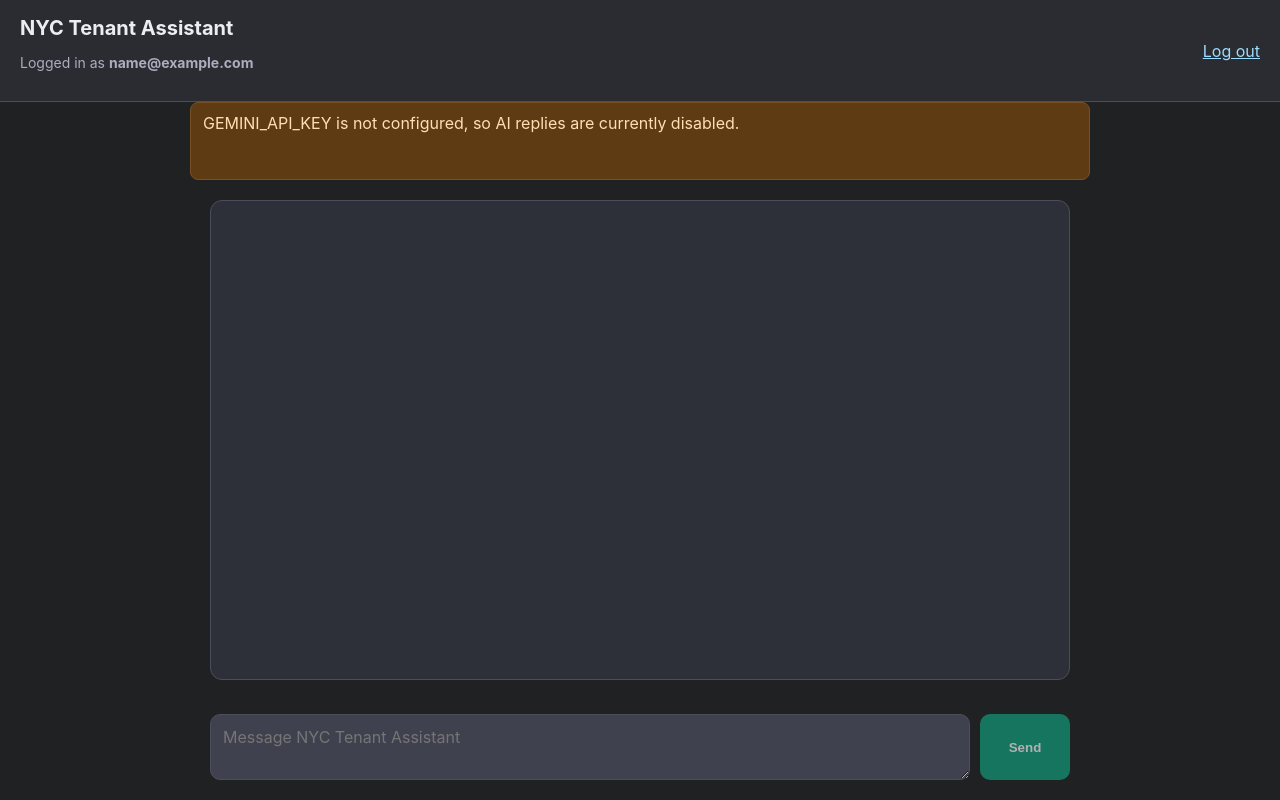
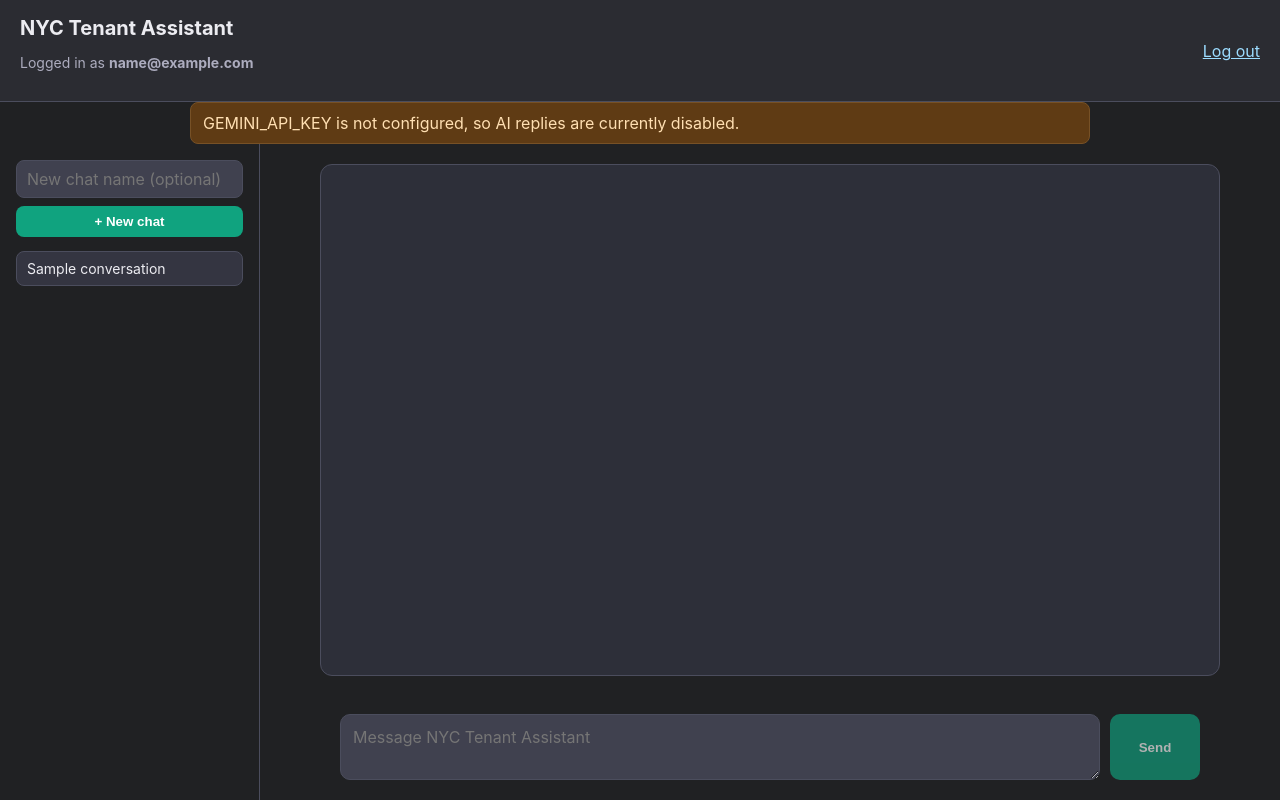
Before and after one commit to ChocoAChip2/NYC-Tenant-Assistant, a Flask app: template templates/chat.html in a window 1280 px wide. Run offline with Flask 3, Linux system fonts and the light colour scheme; the template is opened without the code that fills it: most values are stand-ins (such as "Sample title", 1, 10 or a date in 2020).

Commit message:
Wire up chat persistence with named conversations
Store the Supabase access/refresh token and user id at login (previously
only the email was kept), add named-conversation support (create,
list, switch), and persist every chat turn to Supabase instead of
keeping history in a page-local JS array. /chat/message now reads the
full history back from Supabase as the source of truth before calling
Gemini, rather than trusting the client-sent array.

Also fixes build_user_scoped_client(), which passed a URL object where
a string was required and crashed on every call; drops unused scaffold
tables (profiles/items/test_connection) and unused fastapi/uvicorn
deps; ignores .env/venv/.

Co-Authored-By: Claude Sonnet 5 <noreply@anthropic.com>

```diff
--- a/requirements.txt
+++ b/requirements.txt
@@ -1,5 +1,3 @@
 supabase
 Flask
 google-genai
-fastapi
-uvicorn
--- a/templates/chat.html
+++ b/templates/chat.html
@@ -18,12 +18,12 @@
     * { box-sizing: border-box; }
     body {
       margin: 0;
-      min-height: 100vh;
+      height: 100vh;
       font-family: Inter, Arial, sans-serif;
       background: var(--bg);
       color: var(--text);
-      display: grid;
-      grid-template-rows: auto 1fr auto;
+      display: flex;
+      flex-direction: column;
     }
     header {
       display: flex;
@@ -34,20 +34,87 @@
       background: #2b2c32;
     }
     .meta { color: var(--muted); font-size: 14px; }
+    .layout {
+      flex: 1;
+      display: flex;
+      min-height: 0;
+    }
+    .sidebar {
+      width: 260px;
+      flex-shrink: 0;
+      border-right: 1px solid var(--border);
+      background: #202123;
+      padding: 16px;
+      overflow-y: auto;
+      display: flex;
+      flex-direction: column;
+      gap: 14px;
+    }
+    .new-chat-form {
+      display: flex;
+      flex-direction: column;
+      gap: 8px;
+    }
+    .new-chat-form input {
+      padding: 8px 10px;
+      border-radius: 8px;
+      border: 1px solid var(--border);
+      background: #40414f;
+      color: var(--text);
+      font: inherit;
+    }
+    .new-chat-form button {
+      border: 0;
+      border-radius: 8px;
+      background: var(--accent);
+      color: #fff;
+      font-weight: 600;
+      cursor: pointer;
+      padding: 8px 10px;
+    }
+    .conversation-list {
+      display: flex;
+      flex-direction: column;
+      gap: 4px;
+    }
+    .conversation-link {
+      display: block;
+      padding: 8px 10px;
+      border-radius: 8px;
+      color: var(--text);
+      text-decoration: none;
+      font-size: 14px;
+      overflow: hidden;
+      text-overflow: ellipsis;
+      white-space: nowrap;
+    }
+    .conversation-link:hover { background: var(--panel-alt); }
+    .conversation-link.active { background: var(--panel); border: 1px solid var(--border); }
+    .empty-hint { color: var(--muted); font-size: 13px; }
+    .chat-area {
+      flex: 1;
+      display: flex;
+      flex-direction: column;
+      min-width: 0;
+    }
     main {
+      flex: 1;
+      overflow-y: auto;
+      padding: 20px;
+    }
+    main.empty-state {
+      display: flex;
+      align-items: center;
+      justify-content: center;
+      color: var(--muted);
+    }
+    #chat-box {
       width: min(900px, 100%);
       margin: 0 auto;
-      padding: 20px;
-      display: flex;
-      flex-direction: column;
-      gap: 12px;
-    }
-    #chat-box {
       border: 1px solid var(--border);
       border-radius: 12px;
       background: #2d2f39;
-      min-height: 60vh;
-      overflow-y: auto;
+      min-height: calc(100% - 4px);
       padding: 14px;
     }
     .message {
@@ -60,7 +127,7 @@
     .message.user { background: var(--panel-alt); }
     .message.assistant { background: var(--panel); border: 1px solid var(--border); }
     .label { display: block; font-size: 12px; color: var(--muted); margin-bottom: 6px; text-transform: uppercase; letter-spacing: .04em; }
-    form {
+    form#chat-form {
       width: min(900px, 100%);
       margin: 0 auto;
       padding: 14px 20px 20px;
@@ -125,23 +192,63 @@
     <p class="warning">GEMINI_API_KEY is not configured, so AI replies are currently disabled.</p>
   {% endif %}
 
+  <div class="layout">
+    <aside class="sidebar">
+      <form class="new-chat-form" method="POST" action="{{ url_for('main.create_conversation') }}">
+        <input type="text" name="title" placeholder="New chat name (optional)">
+        <button type="submit">+ New chat</button>
+      </form>
+
+      <nav class="conversation-list">
+        {% for conversation in conversations %}
+          <a
+            class="conversation-link {% if conversation.id == active_conversation_id %}active{% endif %}"
+            href="{{ url_for('main.chat', conversation_id=conversation.id) }}"
+          >{{ conversation.title or "Untitled conversation" }}</a>
+        {% else %}
+          <p class="empty-hint">No conversations yet.</p>
+        {% endfor %}
+      </nav>
+    </aside>
+
+    <div class="chat-area">
+      {% if active_conversation_id %}
         <main>
-    <div id="chat-box"></div>
+          <div id="chat-box">
+            {% for message in messages %}
+              <div class="message {{ message.role }}">
+                <span class="label">{{ "You" if message.role == "user" else "Assistant" }}</span>
+                <div>{{ message.content }}</div>
+              </div>
+            {% endfor %}
+          </div>
         </main>
 
-  <form id="chat-form">
+        <form id="chat-form" data-conversation-id="{{ active_conversation_id }}">
           <label for="message-input" class="sr-only">Message input</label>
           <textarea id="message-input" placeholder="Message NYC Tenant Assistant" required></textarea>
           <button id="send-btn" type="submit" title="{% if not ai_ready %}Configure GEMINI_API_KEY to enable chat{% else %}Send message{% endif %}" {% if not ai_ready %}disabled{% endif %}>Send</button>
         </form>
+      {% else %}
+        <main class="empty-state">
+          <p>Start a new chat on the left to begin.</p>
+        </main>
+      {% endif %}
+    </div>
+  </div>
 
   <script>
     const chatBox = document.getElementById("chat-box");
     const chatForm = document.getElementById("chat-form");
+
+    if (chatBox) {
+      chatBox.scrollTop = chatBox.scrollHeight;
+    }
+
+    if (chatForm) {
       const messageInput = document.getElementById("message-input");
       const sendBtn = document.getElementById("send-btn");
-
-    const messages = [];
+      const conversationId = chatForm.dataset.conversationId;
 
       function renderMessage(role, content) {
         const wrapper = document.createElement("div");
@@ -166,7 +273,6 @@
         const text = messageInput.value.trim();
         if (!text) return;
 
-      messages.push({ role: "user", content: text });
         renderMessage("user", text);
         messageInput.value = "";
         sendBtn.disabled = true;
@@ -175,13 +281,12 @@
           const response = await fetch("{{ url_for('main.chat_message') }}", {
             method: "POST",
             headers: { "Content-Type": "application/json" },
-          body: JSON.stringify({ messages })
+            body: JSON.stringify({ conversation_id: conversationId, content: text })
           });
 
           const payload = await response.json();
           if (!response.ok) throw new Error(payload.error || "Request failed.");
 
-        messages.push({ role: "assistant", content: payload.reply });
           renderMessage("assistant", payload.reply);
         } catch (error) {
           renderMessage("assistant", "Sorry, I couldn’t get a response right now. Please try again.");
@@ -190,6 +295,7 @@
           messageInput.focus();
         }
       });
+    }
   </script>
 </body>
 </html>
```
Also changed, not shown: routes.py (+126 -15 lines), supabase_service.py (+12 -1 lines), 1 other file. Lines whose indentation alone changed are shown as unchanged.
